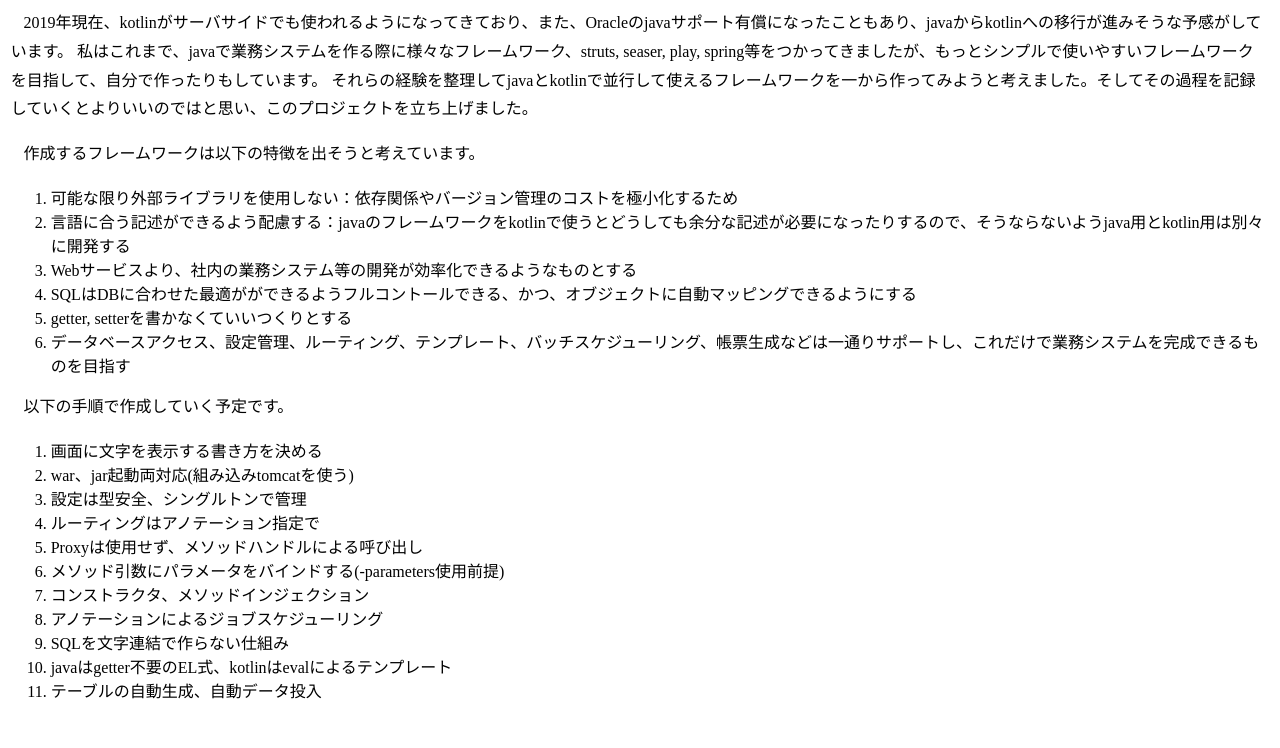
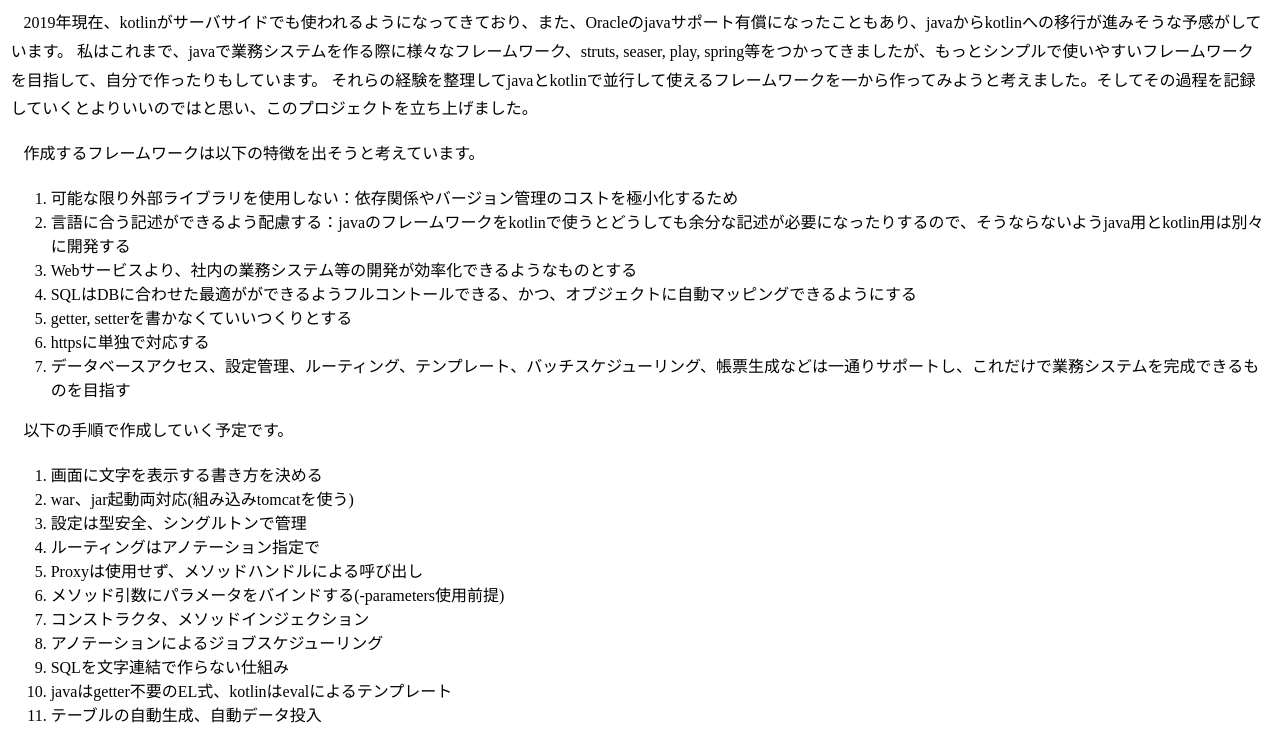
Before and after one commit to nakazawaken1/framework, a plain HTML site: page index.html in a window 1280 px wide. Shown: the part 73-821 px from the top of the page. Before the commit the page ends 800 px from the top, so only its background shows below. Drawn offline with Linux system fonts and the light colour scheme.

Commit message:
Update index.html

```diff
--- a/index.html
+++ b/index.html
@@ -16,6 +16,7 @@
 <li>Webサービスより、社内の業務システム等の開発が効率化できるようなものとする</li>
 <li>SQLはDBに合わせた最適がができるようフルコントールできる、かつ、オブジェクトに自動マッピングできるようにする</li>
 <li>getter, setterを書かなくていいつくりとする</li>
+<li>httpsに単独で対応する</li>
 <li>データベースアクセス、設定管理、ルーティング、テンプレート、バッチスケジューリング、帳票生成などは一通りサポートし、これだけで業務システムを完成できるものを目指す</li>
 </ol>
 </p>
```
